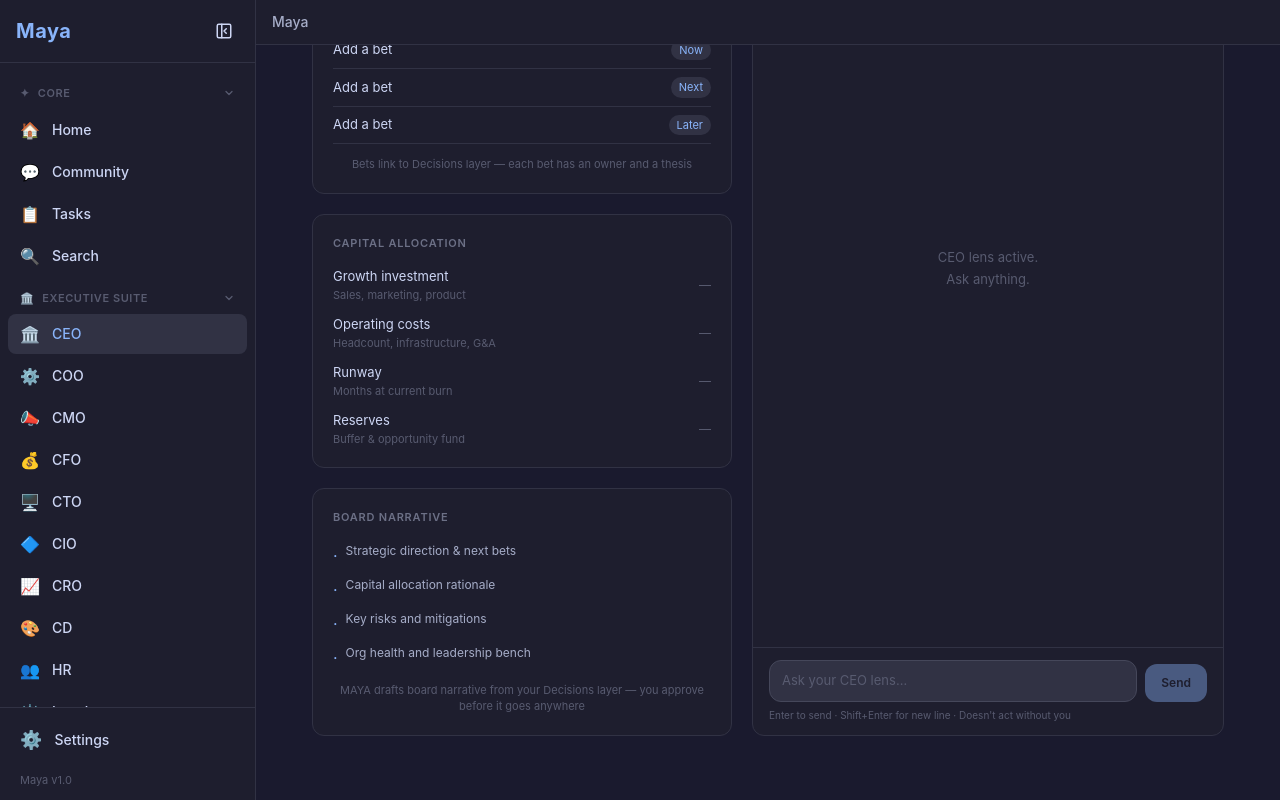
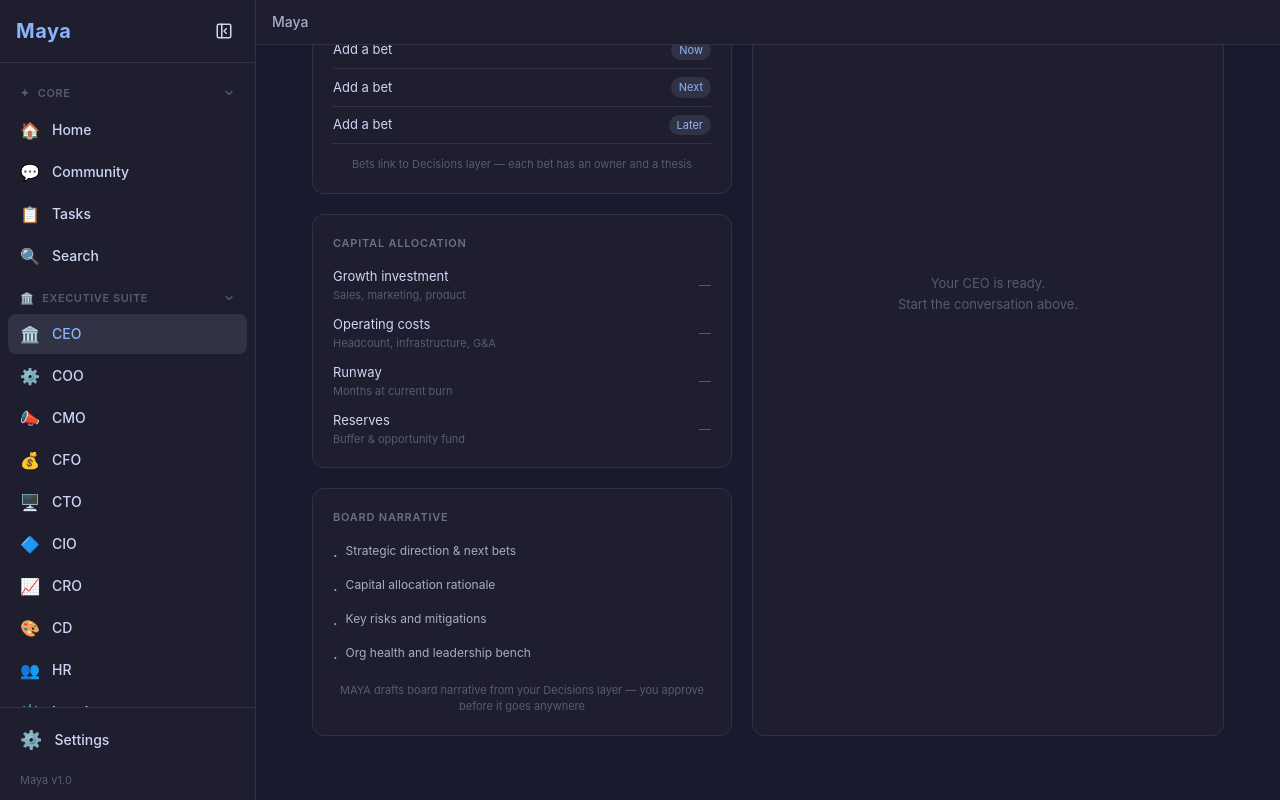
Before and after one commit to cre8veheart-ai/Maya_with_sidebar, a Next.js app: page /ceo in a window 1280 px wide. Built offline with nearby package versions, Linux system fonts and the light colour scheme.

Commit message:
fix: restore executive-first chat interface

```diff
--- a/components/RoleChat.tsx
+++ b/components/RoleChat.tsx
@@ -1,12 +1,10 @@
 "use client";
 
 import { useState, useRef, useEffect, FormEvent } from "react";
-import ProviderControls from "@/components/ProviderControls";
 import { loadLens } from "@/lib/maya/lensStorage";
 import {
   getProviderModel,
   loadProviderSettings,
-  saveProviderSettings,
 } from "@/lib/maya/providerStorage";
 import type {
   ExecRole,
@@ -64,10 +62,6 @@ export default function RoleChat({ role }: RoleChatProps) {
     bottomRef.current?.scrollIntoView({ behavior: "smooth" });
   }, [messages, pendingActions]);
 
-  function updateProviderSettings(next: ProviderSettings) {
-    setProviderSettings(next);
-    saveProviderSettings(next);
-  }
 
   async function send(e: FormEvent | React.KeyboardEvent) {
     e.preventDefault();
@@ -170,40 +164,52 @@ export default function RoleChat({ role }: RoleChatProps) {
             MAYA · {role.toUpperCase()} Lens
           </span>
         </div>
-        <div className="flex items-center gap-3">
-          {lens.overrides.length > 0 && (
-            <span className="text-[11px] text-[#a6e3a1]">
-              {lens.overrides.length} org context
-              {lens.overrides.length !== 1 ? "s" : ""} loaded
-            </span>
-          )}
-          <span className="text-[11px] text-[#89b4fa] uppercase tracking-[0.07em]">
-            {providerSettings.provider === "anthropic" ? "Claude" : "OpenClaw"}
+        {lens.overrides.length > 0 && (
+          <span className="text-[11px] text-[#a6e3a1]">
+            {lens.overrides.length} organization context
+            {lens.overrides.length !== 1 ? "s" : ""} loaded
           </span>
-          {providerSettings.provider === "openclaw" &&
-            providerSettings.ludicrousMode && (
-              <span className="text-[11px] text-[#f9e2af] uppercase tracking-[0.07em]">
-                Oracle
-              </span>
-            )}
+        )}
+      </div>
+      {/* Executive conversation input */}
+      <form
+        onSubmit={send}
+        className="px-4 py-4 border-b border-[#313244] shrink-0"
+      >
+        <div className="flex gap-2 items-end">
+          <textarea
+            value={input}
+            onChange={(e) => setInput(e.target.value)}
+            onKeyDown={(e) => {
+              if (e.key === "Enter" && !e.shiftKey) send(e);
+            }}
+            placeholder={`Talk to your ${role.toUpperCase()}…`}
+            rows={3}
+            className="flex-1 bg-[#313244] border border-[#45475a] rounded-xl px-3 py-2.5 text-[13px] text-[#cdd6f4] placeholder-[#585b70] resize-none focus:outline-none focus:border-[#89b4fa] transition-colors"
+            style={{ minHeight: "88px", maxHeight: "180px" }}
+          />
+          <button
+            type="submit"
+            disabled={!input.trim() || streaming}
+            className="px-4 py-2.5 bg-[#89b4fa] text-[#1e1e2e] rounded-xl text-[12px] font-semibold disabled:opacity-40 disabled:cursor-not-allowed hover:bg-[#b4d0fb] transition-colors shrink-0"
+          >
+            Send
+          </button>
         </div>
-      </div>
-      <div className="px-4 py-3 border-b border-[#313244] shrink-0">
-        <ProviderControls
-          settings={providerSettings}
-          onChange={updateProviderSettings}
-          compact
-        />
-      </div>
+        <p className="mt-1.5 text-[10px] text-[#585b70]">
+          Enter to send · Shift+Enter for new line · Doesn&apos;t act without
+          you
+        </p>
+      </form>
 
       {/* Messages */}
       <div className="flex-1 overflow-y-auto px-4 py-4 space-y-4 min-h-0">
         {messages.length === 0 && (
           <div className="flex items-center justify-center h-full">
             <p className="text-[13px] text-[#585b70] text-center leading-relaxed">
-              {role.toUpperCase()} lens active.
+              Your {role.toUpperCase()} is ready.
               <br />
-              Ask anything.
+              Start the conversation above.
             </p>
           </div>
         )}
@@ -305,36 +311,6 @@ export default function RoleChat({ role }: RoleChatProps) {
         <div ref={bottomRef} />
       </div>
 
-      {/* Input */}
-      <form
-        onSubmit={send}
-        className="px-4 py-3 border-t border-[#313244] shrink-0"
-      >
-        <div className="flex gap-2 items-end">
-          <textarea
-            value={input}
-            onChange={(e) => setInput(e.target.value)}
-            onKeyDown={(e) => {
-              if (e.key === "Enter" && !e.shiftKey) send(e);
-            }}
-            placeholder={`Ask your ${role.toUpperCase()} lens…`}
-            rows={1}
-            className="flex-1 bg-[#313244] border border-[#45475a] rounded-xl px-3 py-2.5 text-[13px] text-[#cdd6f4] placeholder-[#585b70] resize-none focus:outline-none focus:border-[#89b4fa] transition-colors"
-            style={{ minHeight: "40px", maxHeight: "120px" }}
-          />
-          <button
-            type="submit"
-            disabled={!input.trim() || streaming}
-            className="px-4 py-2.5 bg-[#89b4fa] text-[#1e1e2e] rounded-xl text-[12px] font-semibold disabled:opacity-40 disabled:cursor-not-allowed hover:bg-[#b4d0fb] transition-colors shrink-0"
-          >
-            Send
-          </button>
-        </div>
-        <p className="mt-1.5 text-[10px] text-[#585b70]">
-          Enter to send · Shift+Enter for new line · Doesn&apos;t act without
-          you
-        </p>
-      </form>
     </div>
   );
 }
```
